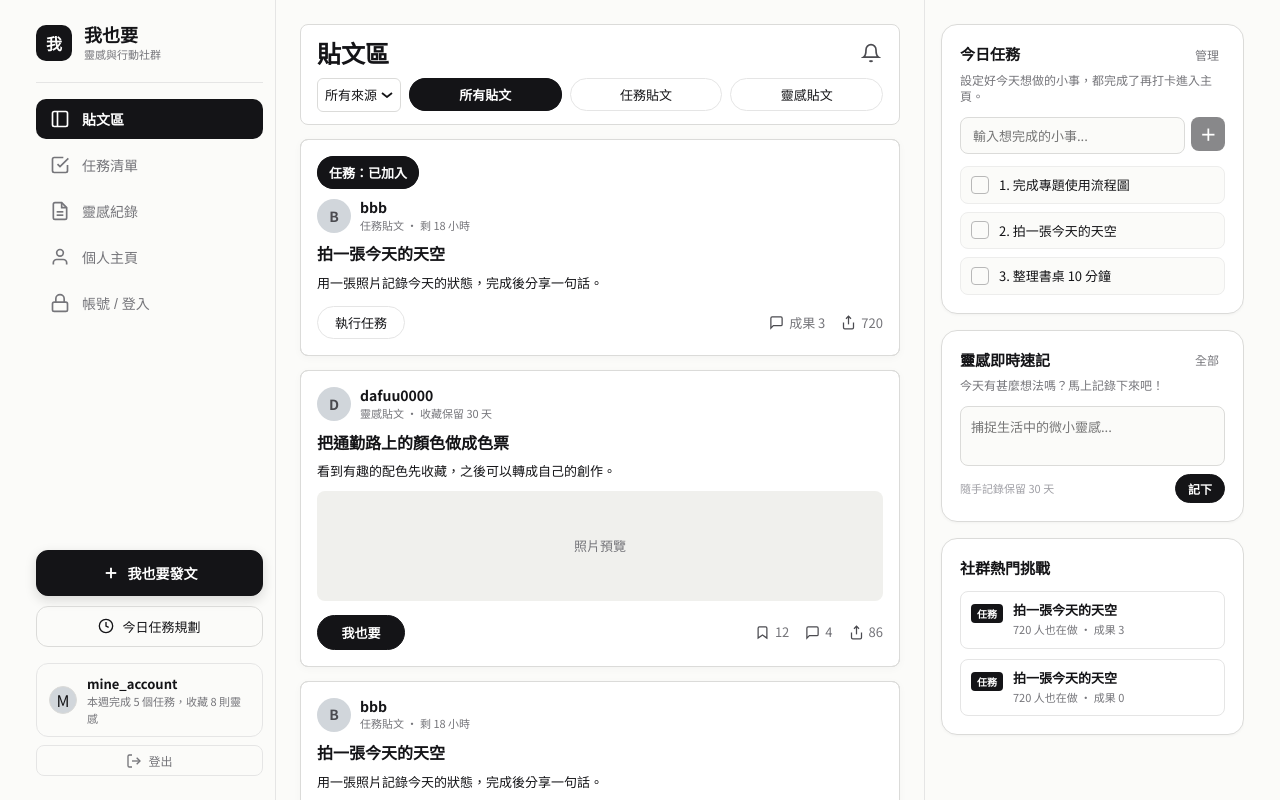
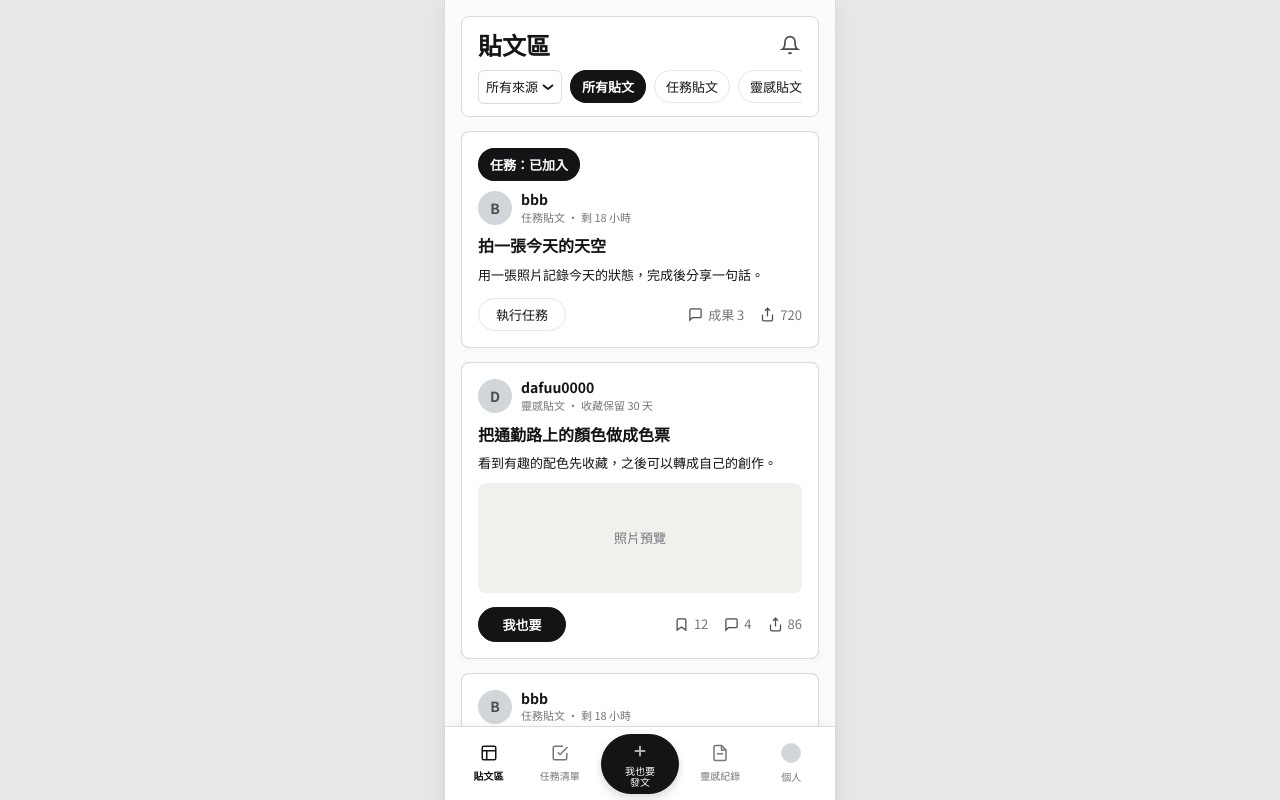
Before and after one commit to joggbe-hash/MY_Project, a Vue app in the folder frontend/: page / in a window 1280 px wide. Shown: the top 800 px of the page. Built offline with nearby package versions, Linux system fonts and the light colour scheme.

Commit message:
feat: align web app to centered mobile container matching user screenshot with full RWD

```diff
--- a/frontend/src/App.vue
+++ b/frontend/src/App.vue
@@ -1,32 +1,8 @@
 <template>
-  <div class="web-app-root">
-    <!-- CASE A: Dedicated Auth Page (登入 / 建立帳號 / 忘記密碼) -->
-    <div v-if="currentTab === 'auth'" class="auth-page-wrapper">
-      <div class="auth-card-shell">
-        <button class="auth-back-btn" @click="setTab('feed')">
-          <svg width="18" height="18" viewBox="0 0 24 24" fill="none" stroke="currentColor" stroke-width="2">
-            <polyline points="15 18 9 12 15 6"/>
-          </svg>
-          <span>返回貼文區首頁</span>
-        </button>
-        <LoginView @login-success="handleLoginSuccess" />
-      </div>
-    </div>
-
-    <!-- CASE B: Main Application with Full Desktop & Mobile RWD -->
-    <div v-else class="app-layout-container">
-      <!-- 1. 電腦版左側導航列（手機與窄螢幕自動隱藏） -->
-      <Sidebar
-        :current-tab="currentTab"
-        :current-user="currentUser"
-        @change-tab="setTab"
-        @open-create-post="setTab('create')"
-        @open-daily-task="setTab('onboarding')"
-        @logout="setTab('auth')"
-      />
-
-      <!-- 2. 中間主內容區（電腦版居中舒適閱讀寬度，手機版 100% 滿版 RWD） -->
-      <main class="main-flow-content">
+  <div class="web-page-wrapper">
+    <!-- Centered Mobile-Style Web App Container (390px on Desktop, 100% on Mobile RWD) -->
+    <div class="mobile-web-container">
+      <main class="app-main-body">
         <!-- 01 & 08 & 10. 今日任務引導 -->
         <DailyTaskView
           v-if="currentTab === 'onboarding'"
@@ -91,22 +67,17 @@
           @navigate-auth="setTab('auth')"
           @navigate-onboarding="setTab('onboarding')"
         />
+
+        <!-- 12 & 13 & 14. 帳號認證 (登入 / 註冊 / 忘記密碼) -->
+        <LoginView
+          v-else-if="currentTab === 'auth'"
+          @login-success="handleLoginSuccess"
+        />
       </main>
 
-      <!-- 3. 電腦版右側面板（大螢幕顯示，小於 1120px 與手機自動隱藏） -->
-      <RightPanel
-        :daily-tasks="dailyTasks"
-        :posts="posts"
-        @add-daily-task="handleAddDailyTask"
-        @toggle-daily-task="handleToggleDailyTask"
-        @open-daily-task="setTab('onboarding')"
-        @change-tab="setTab"
-        @add-inspiration="handleAddInspirationText"
-      />
-
-      <!-- 4. 手機版底部導航列（小於 768px 時固定浮現，電腦版自動隱藏） -->
+      <!-- 底部導航列（Onboarding、Auth、TaskExecute 頁面時隱藏，其餘常駐） -->
       <BottomNav
-        v-if="currentTab !== 'onboarding' && currentTab !== 'task-execute'"
+        v-if="currentTab !== 'onboarding' && currentTab !== 'auth' && currentTab !== 'task-execute'"
         :current-tab="currentTab"
         @change-tab="setTab"
       />
@@ -116,8 +87,6 @@
 
 <script setup>
 import { ref, onMounted, computed } from 'vue'
-import Sidebar from './components/Sidebar.vue'
-import RightPanel from './components/RightPanel.vue'
 import BottomNav from './components/BottomNav.vue'
 import DailyTaskView from './components/DailyTaskView.vue'
 import FeedView from './components/FeedView.vue'
--- a/frontend/src/assets/style.css
+++ b/frontend/src/assets/style.css
@@ -49,25 +49,69 @@
 
 body {
   font-family: var(--font-family);
-  background-color: var(--bg-app);
+  background-color: #E8E8E6;
   color: var(--text-main);
   line-height: 1.5;
   min-height: 100vh;
+  margin: 0;
+  padding: 0;
   overflow-x: hidden;
 }
 
 #app {
   width: 100%;
+  min-height: 100vh;
 }
 
 /* =========================================================
    Responsive Web App Layout Architecture (Desktop & Mobile RWD)
 ========================================================= */
 
-.web-app-root {
+.web-page-wrapper {
   width: 100%;
   min-height: 100vh;
+  background-color: #E8E8E6;
+  display: flex;
+  justify-content: center;
+  align-items: flex-start;
+  box-sizing: border-box;
+}
+
+.mobile-web-container {
+  width: 100%;
+  max-width: 390px;
+  min-height: 100vh;
   background-color: var(--bg-app);
+  box-shadow: 0 4px 24px rgba(0, 0, 0, 0.08);
+  outline: 1px solid #DBDBD9;
+  position: relative;
+  display: flex;
+  flex-direction: column;
+  box-sizing: border-box;
+}
+
+.app-main-body {
+  flex: 1;
+  width: 100%;
+  padding: 16px 16px 88px;
+  display: flex;
+  flex-direction: column;
+  gap: 12px;
+  box-sizing: border-box;
+}
+
+@media (max-width: 480px) {
+  body, .web-page-wrapper {
+    background-color: var(--bg-app);
+  }
+  .mobile-web-container {
+    max-width: 100%;
+    box-shadow: none;
+    outline: none;
+  }
+  .app-main-body {
+    padding: 12px 14px 84px;
+  }
 }
 
 /* Dedicated Auth Page Container */
@@ -78,7 +122,7 @@ body {
   flex-direction: column;
   align-items: center;
   justify-content: center;
-  padding: 40px 16px;
+  padding: 24px 16px;
   background-color: var(--bg-app);
   box-sizing: border-box;
 }
--- a/frontend/src/components/BottomNav.vue
+++ b/frontend/src/components/BottomNav.vue
@@ -89,9 +89,10 @@ defineEmits(['change-tab', 'open-create-post'])
   display: flex;
   position: fixed;
   bottom: 0;
-  left: 0;
-  right: 0;
+  left: 50%;
+  transform: translateX(-50%);
   width: 100%;
+  max-width: 390px;
   min-height: 66px;
   padding: 6px 8px calc(6px + env(safe-area-inset-bottom, 0px));
   background: #FFFFFF;
@@ -103,9 +104,12 @@ defineEmits(['change-tab', 'open-create-post'])
   box-shadow: 0 -2px 10px rgba(0, 0, 0, 0.04);
 }
 
-@media (min-width: 769px) {
+@media (max-width: 480px) {
   .mobile-bottom-nav {
-    display: none !important;
+    left: 0;
+    right: 0;
+    transform: none;
+    max-width: 100%;
   }
 }
 
--- a/frontend/src/components/LoginView.vue
+++ b/frontend/src/components/LoginView.vue
@@ -1,30 +1,5 @@
 <template>
   <div class="auth-view-container">
-    <!-- View Switcher Tabs on top for easy testing -->
-    <div class="auth-nav-switch">
-      <button
-        class="auth-mode-btn"
-        :class="{ active: authMode === 'login' }"
-        @click="authMode = 'login'"
-      >
-        登入帳號
-      </button>
-      <button
-        class="auth-mode-btn"
-        :class="{ active: authMode === 'register' }"
-        @click="authMode = 'register'"
-      >
-        建立帳號
-      </button>
-      <button
-        class="auth-mode-btn"
-        :class="{ active: authMode === 'forgot' }"
-        @click="authMode = 'forgot'"
-      >
-        忘記密碼
-      </button>
-    </div>
-
     <!-- Alert / Toast -->
     <div v-if="alertMessage" class="auth-alert-box">
       {{ alertMessage }}
@@ -338,10 +313,9 @@ function handleForgotSubmit() {
 }
 
 .auth-screen-card {
-  background: #FFFFFF;
-  border-radius: 12px;
-  border: 1px solid #DBDBD9;
-  padding: 32px 24px;
+  background: transparent;
+  border: none;
+  padding: 16px 8px;
   display: flex;
   flex-direction: column;
   gap: 24px;
```
